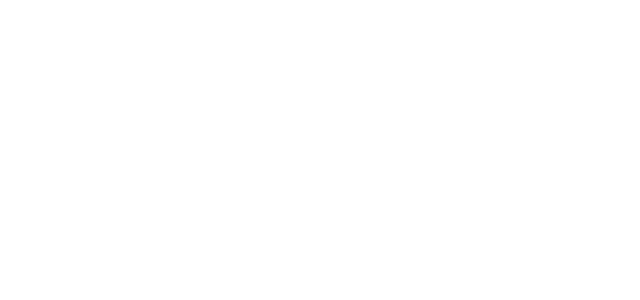
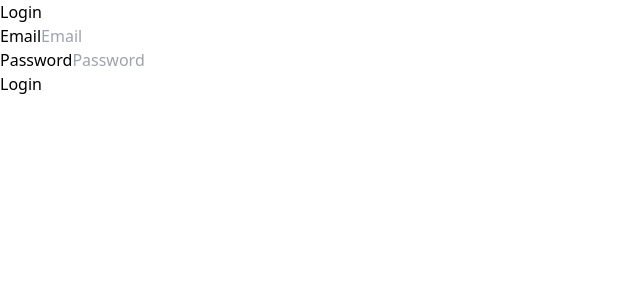
Before and after one commit to Managedmitch26/NomNom-Navigator, a React (Create React App) app in the folder ghi/: page /login in a window 1280 px wide. Before the commit this address had no page. Shown: the top 300 px of the page, without its empty margins (0-640 px from the left). Built offline with nearby package versions, Linux system fonts and the light colour scheme.

Commit message:
added login page on frontend

```diff
--- a/ghi/src/App.js
+++ b/ghi/src/App.js
@@ -1,12 +1,15 @@
 import React from 'react';
 import { Routes, Route, BrowserRouter } from 'react-router-dom';
 import SignupForm from './SignupForm.js';
+import LoginForm from './LoginForm.js';
+
 function App() {
   return (
     <div className="App">
       <BrowserRouter>
         <Routes>
           <Route path='/signup' element={<SignupForm />} />
+          <Route path='/login' element={<LoginForm />} />
         </Routes>
       </BrowserRouter>
     </div>
--- /dev/null
+++ b/ghi/src/LoginForm.js
@@ -0,0 +1,62 @@
+import { useState } from "react";
+
+const LoginForm = () => {
+    const [email, setEmail] = useState("");
+    const [hashedPassword, setHashedPassword] = useState("");
+
+    const submitLogin = async () => {
+        const fetchConfig = {
+            method: "post",
+            body: JSON.stringify({
+                email: email,
+                hashed_password: hashedPassword,
+            }),
+            headers: {"Content-Type": "application/json"},
+        };
+
+        const response = await fetch(
+            'http://localhost:8000/api/users/login',
+            fetchConfig
+        );
+
+        if (response.ok) {
+            const loginUser = await response.json();
+            console.log(loginUser)
+        } else {
+            console.log("Unable to login")
+        }
+    }
+
+    const handleSubmit = (e) => {
+        e.preventDefault();
+        submitLogin();
+    };
+
+    return (
+        <form className="LoginForm" onSubmit={handleSubmit}>
+            <h1>Login</h1>
+            <div>
+                <label>Email</label>
+                <input
+                type="email"
+                placeholder="Email"
+                value={email} onChange={(e) => setEmail(e.target.value)}
+                required
+                />
+            </div>
+
+            <div>
+                <label>Password</label>
+                <input
+                type="password"
+                placeholder="Password"
+                value={hashedPassword} onChange={(e) => setHashedPassword(e.target.value)}
+                required
+                />
+            </div>
+            <button type="submit">Login</button>
+        </form>
+    )
+}
+
+export default LoginForm
--- a/ghi/src/SignupForm.js
+++ b/ghi/src/SignupForm.js
@@ -35,7 +35,6 @@ const SignupForm = () => {
     const handleSubmit = (e) => {
         e.preventDefault();
         submitSignup();
-        console.log(hashedPassword)
     };
 
     return (
@@ -72,7 +71,7 @@ const SignupForm = () => {
                 <div>
                     <label>Password</label>
                     <input
-                    type="hashedPassword"
+                    type="password"
                     placeholder="Password"
                     value={hashedPassword} onChange={(e) => setHashedPassword(e.target.value)}
                     required
```
Also changed, not shown: 1 other file (tests, documents, lock files or other folders).
